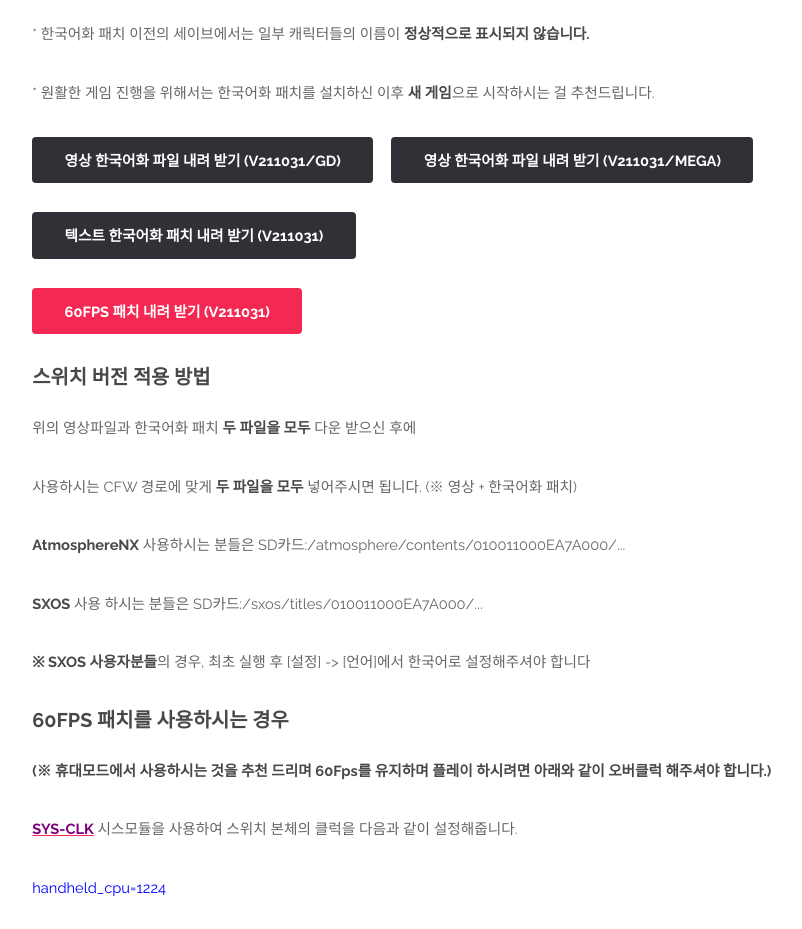
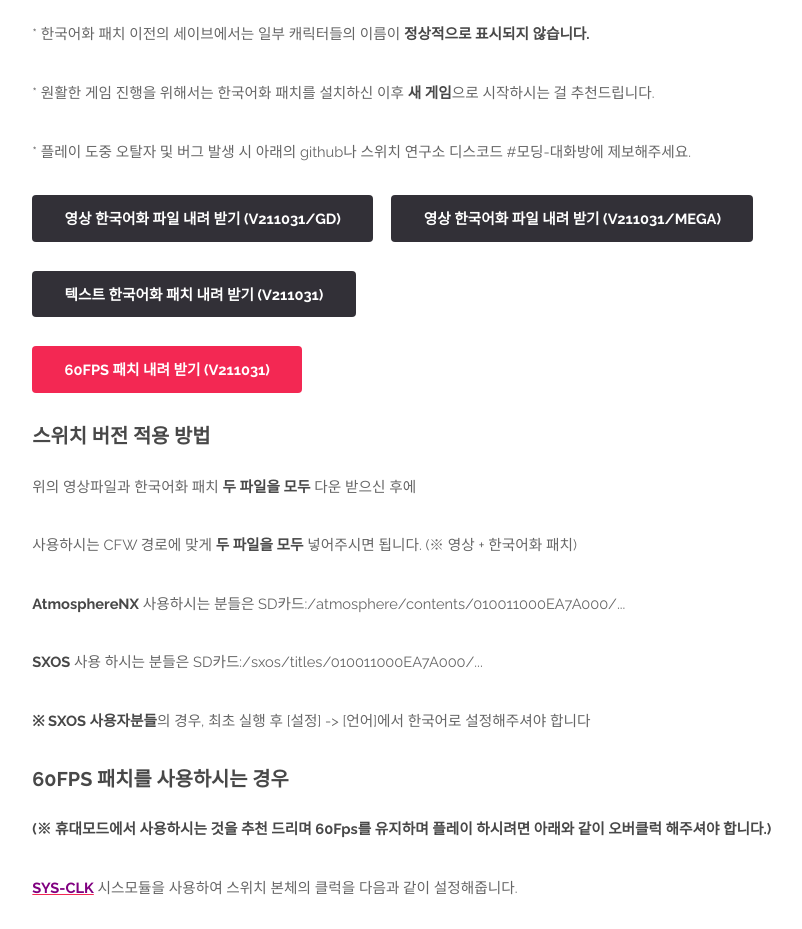
Before and after one commit to RoutineFree/RoutineFree.github.io, a plain HTML site: page generic.html in a window 1280 px wide. Shown: the part 1320-2249 px from the top of the page, without its empty margins (131-933 px from the left). Drawn offline with Linux system fonts and the light colour scheme.

Commit message:
Update generic.html

```diff
--- a/generic.html
+++ b/generic.html
@@ -50,6 +50,7 @@
 
                                 <p>* 한국어화 패치 이전의 세이브에서는 일부 캐릭터들의 이름이 <strong>정상적으로 표시되지 않습니다.</strong></p>
                                 <p>* 원활한 게임 진행을 위해서는 한국어화 패치를 설치하신 이후 <strong>새 게임</strong>으로 시작하시는 걸 추천드립니다.</p>
+                                <p>* 플레이 도중 오탈자 및 버그 발생 시 아래의 github나 스위치 연구소 디스코드 #모딩-대화방에 제보해주세요.</p>
 
 							<ul class="actions">
 							    <li><a onclick="javascript:location.href='https://drive.google.com/file/d/1BkYVDkRB_tXbXvDpYDOr1t7tPxBKOIgd/view?usp=sharing'" style="cursor:hand" class="button">영상 한국어화 파일 내려 받기 (v211031/GD)</a></li>
```
